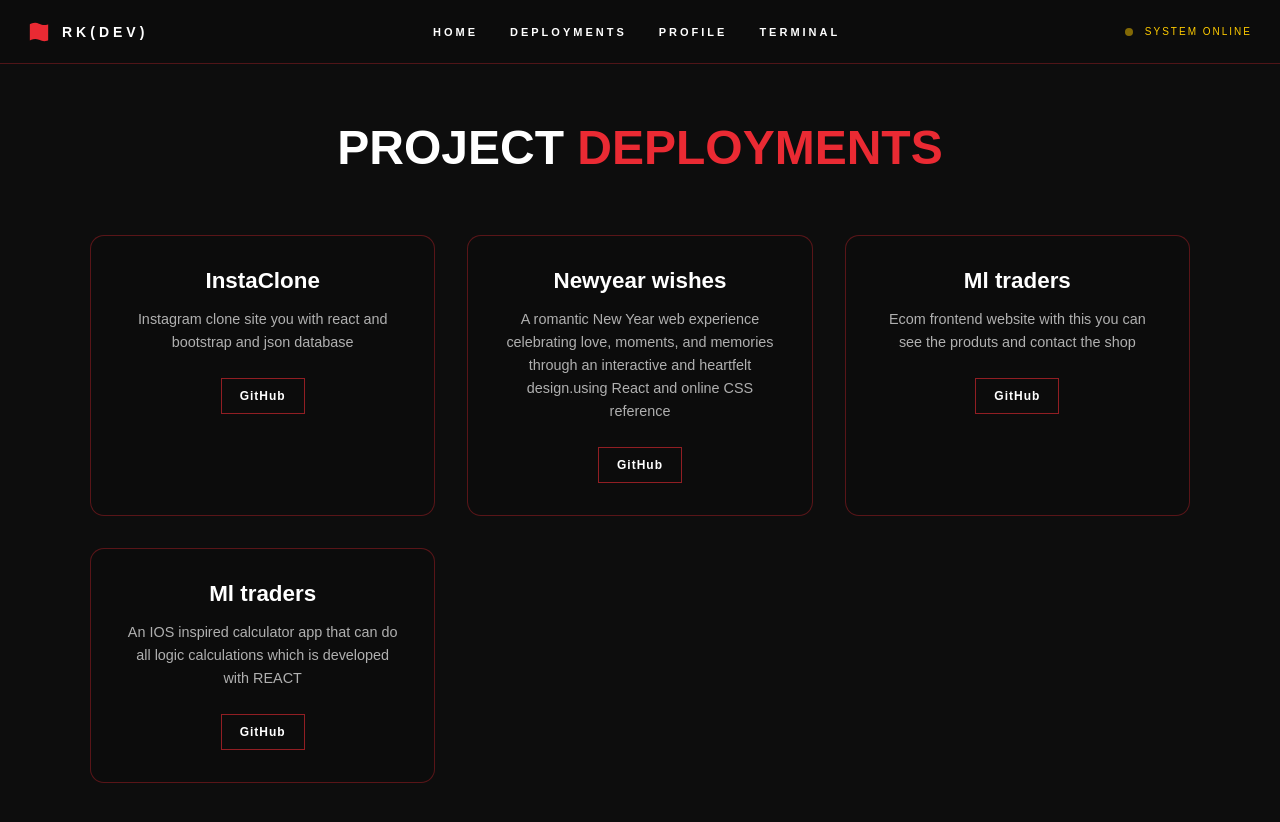
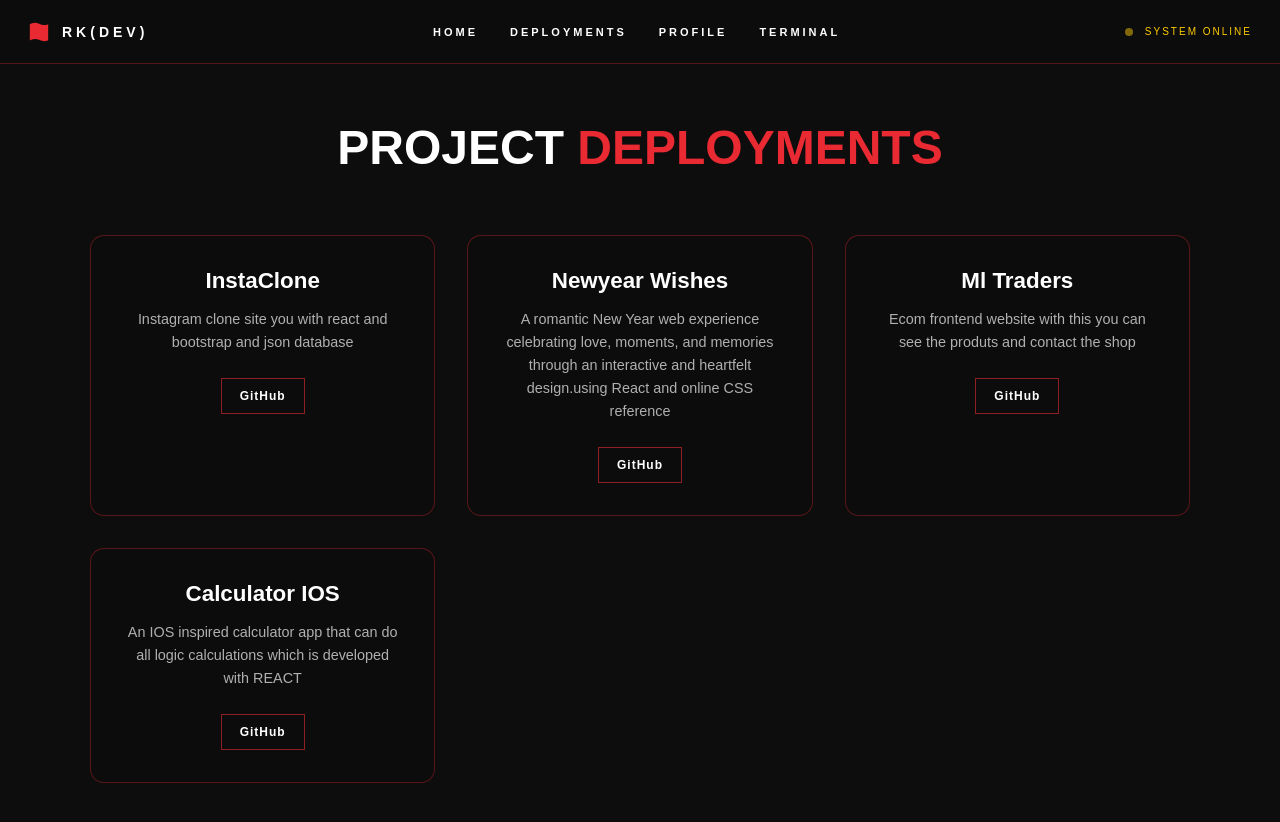
Before and after one commit to raajkumardevops/raaj-portfolio, a React (Vite) app: page /projects in a window 1280 px wide. Shown: the top 822 px of the page. Built offline with nearby package versions, Linux system fonts and the light colour scheme.

Commit message:
name changes in project

```diff
--- a/src/data/projects.js
+++ b/src/data/projects.js
@@ -5,17 +5,17 @@ export const projects = [
     github: "https://github.com/raajkumardevops/instagramClone"
   },
   {
-    title: "Newyear wishes",
+    title: "Newyear Wishes",
     description: "A romantic New Year web experience celebrating love, moments, and memories through an interactive and heartfelt design.using React and online CSS reference",
     github: "https://github.com/raajkumardevops/newyear.wishes",
   },
    {
-    title: "Ml traders",
+    title: "Ml Traders",
     description: "Ecom frontend website with this you can see the produts and contact the shop",
     github: "https://github.com/raajkumardevops/ml-traders",
   },
   {
-    title: "Ml traders",
+    title: "Calculator IOS",
     description: "An IOS inspired calculator app that can do all logic calculations which is developed with REACT",
     github: "https://github.com/raajkumardevops/calculator.ios",
   }
```
